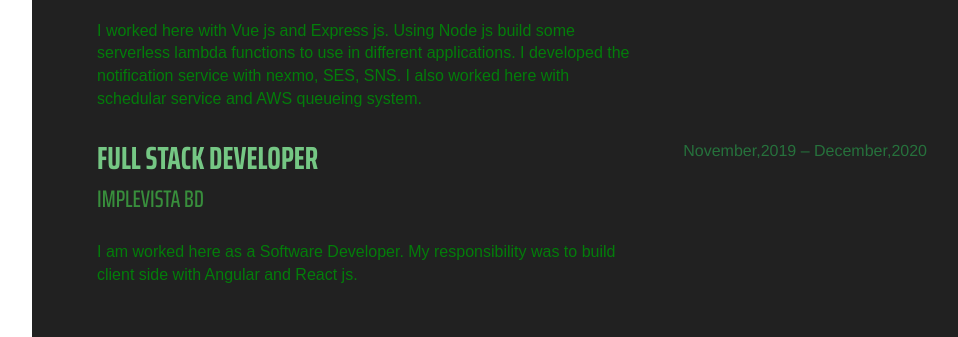
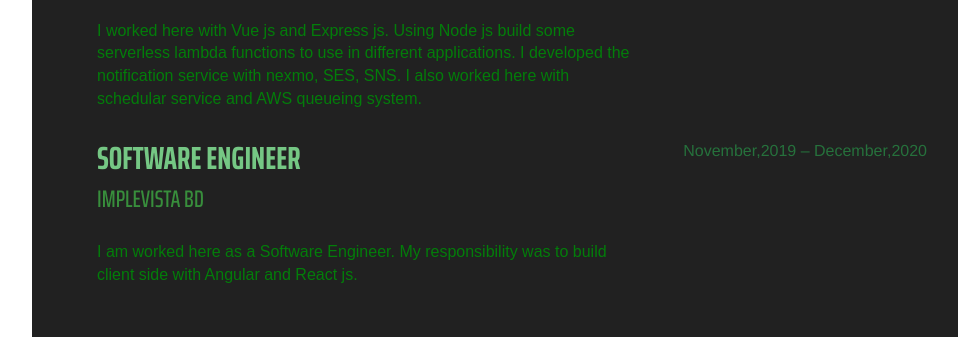
Before and after one commit to kumol/kumol.github.io, a plain HTML site: page index.html in a window 1280 px wide. Shown: the part 1280-1617 px from the top of the page, without its empty margins (288-1246 px from the left). Drawn offline with Linux system fonts and the light colour scheme; files that its build step writes are made by us from their sources.

Commit message:
position

```diff
--- a/index.html
+++ b/index.html
@@ -124,10 +124,10 @@
             </div>
             <div class="row mtp-25px">
                 <div class="col-md-8">
-                    <span class="position">Full Stack Developer</span>
+                    <span class="position">Software Engineer</span>
                     <p class="company">ImpleVista bd</p>
                     <p class="job-detail">
-                        I am worked here as a Software Developer. My responsibility was to build client side with Angular and React js.
+                        I am worked here as a Software Engineer. My responsibility was to build client side with Angular and React js.
                     </p>
                 </div>
                 <div class="col-md-4 working-period">
```
Also changed, not shown: 1 other file.
